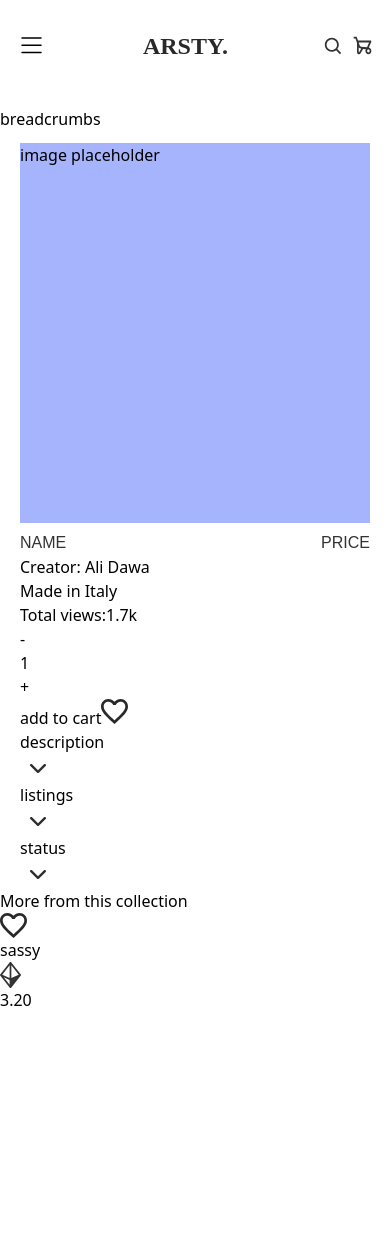
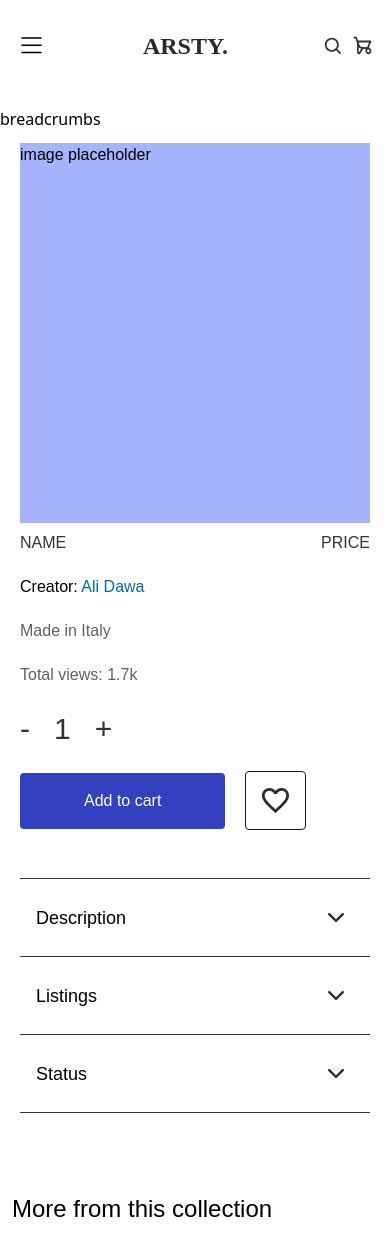
Before and after one commit to eniiku/Artsy, a React (Vite) app: page /marketplace/1 in a window 390 px wide. Shown: the top 1256 px of the page. Before the commit the page ends 1012 px from the top, so only its background shows below. Built offline with nearby package versions, Linux system fonts and the light colour scheme; a web font is replaced by a local one.

Commit message:
style(MarketItemDetails): add declarations to style mobile view for page

```diff
--- a/src/views/Marketplace/MarketItemDetails/MarketItemDetails.tsx
+++ b/src/views/Marketplace/MarketItemDetails/MarketItemDetails.tsx
@@ -5,6 +5,7 @@ import ethIcon from '@/assets/icons/product/ethereum.svg';
 import likeIcon from '@/assets/icons/product/icon-like.svg';
 import chevronDownIcon from '@/assets/icons/chevron/icon-chevron-down-outlined.svg';
 import MarketItem from '../MarketItem/MarketItem';
+import MarketItemFeat from '../MarketItem/MarketItemFeat';
 
 const MarketItemDetails = () => {
   const { id } = useParams();
@@ -15,21 +16,24 @@ const MarketItemDetails = () => {
 
       {/* Product Details */}
 
-      <div className={`${styles.xPadding}`}>
+      <div className={`${styles.xPadding} font-satoshi font-medium`}>
         <div>
           <MarketItem />
 
           <div>
             <ul>
-              <li>
-                Creator: <span>Ali Dawa</span>
+              <li className='mt-5 text-black'>
+                Creator:{' '}
+                <span className=' text-[#006CA2] capitalize'>Ali Dawa</span>
               </li>
 
-              <li>Made in Italy</li>
+              <li className='mt-5 text-light_gray_clr-700'>Made in Italy</li>
 
-              <li>Total views:1.7k</li>
+              <li className='mt-5 text-light_gray_clr-700'>
+                Total views: 1.7k
+              </li>
 
-              <li>
+              <li className='flex items-center justify-start gap-6 text-3xl text-dark_gray_clr-200 my-6'>
                 <button>-</button>
 
                 <h3>1</h3>
@@ -38,19 +42,25 @@ const MarketItemDetails = () => {
               </li>
             </ul>
 
-            <div>
-              <button>add to cart</button>
+            <div className='flex items-center gap-5'>
+              <button className='px-16 py-4 bg-blue_clr-700 text-white rounded-[4px]'>
+                Add to cart
+              </button>
 
-              <button>
+              <button className='border border-dark_gray_clr-600 p-4 rounded-[4px]'>
                 <img src={likeIcon} role='presentation' />
               </button>
             </div>
           </div>
         </div>
 
-        <div>
+        <div className='border-t-[0.5px] border-dark_gray_clr-200 mt-12 mb-20'>
           {['description', 'listings', 'status'].map((item) => (
-            <div key={item}>
+            <div
+              key={item}
+              className='border-b-[0.5px] border-dark_gray_clr-200 flex items-center justify-between px-4 py-6
+              capitalize text-lg'
+            >
               {item}
               <img src={chevronDownIcon} role='presentation' />
             </div>
@@ -59,24 +69,10 @@ const MarketItemDetails = () => {
       </div>
 
       {/* Explore more */}
+      <div className='font-satoshi font-medium px-3 mb-64'>
+        <div className='text-2xl mb-8'>More from this collection</div>
 
-      <div>More from this collection</div>
-
-      {/* featured explore products */}
-
-      <div>
-        <div>
-          <img src={likeIcon} role='presentation' />
-          <div></div>
-          <div>
-            <h3>sassy</h3>
-
-            <h3>
-              <img src={ethIcon} role='presentation' />
-              3.20
-            </h3>
-          </div>
-        </div>
+        <MarketItemFeat />
       </div>
 
       {/* explore all button
```
